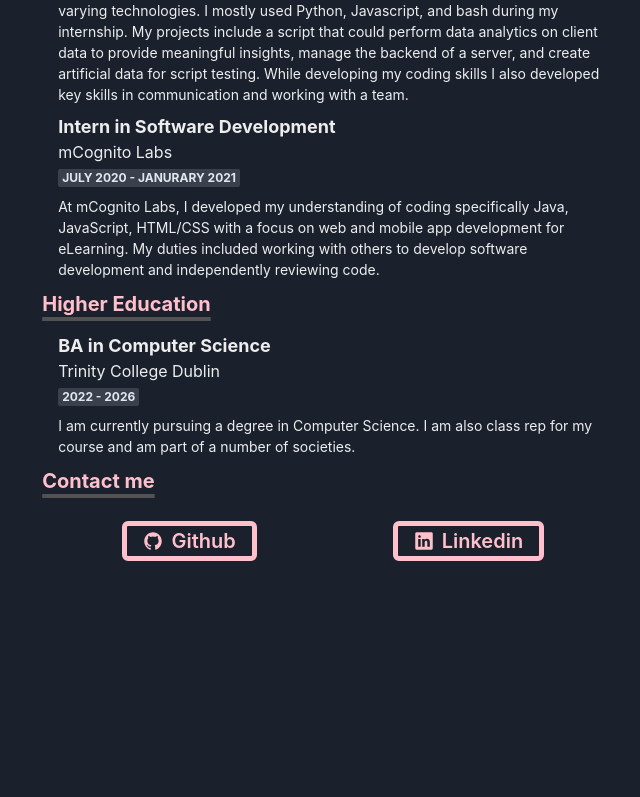
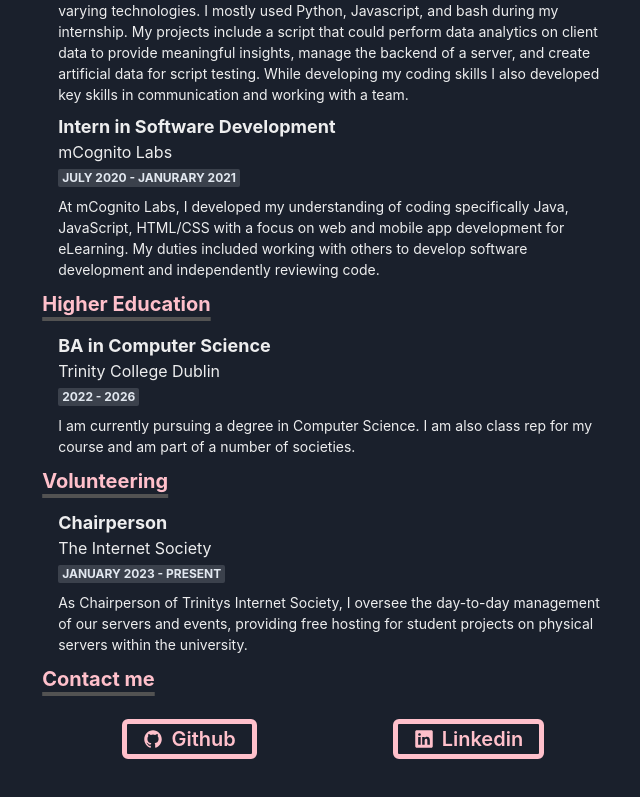
Before and after one commit to zamolots/Portfolio, a Next.js app: page /about in a window 1280 px wide. Shown: the part 490-1287 px from the top of the page, without its empty margins (311-951 px from the left). Before the commit the page ends 1095 px from the top, so only its background shows below. Built offline with nearby package versions, Linux system fonts and the light colour scheme.

Commit message:
Updating portfolio with new info

```diff
--- a/pages/about.js
+++ b/pages/about.js
@@ -126,8 +126,25 @@ const About = () => {
 
                 </Box>
             </RSection>
+            <LSection delay={0.5}>
+                <Box>
+                    <Heading as="h3" variant="section-title" color={useColorModeValue('#553C9A','pink')}>
+                        Volunteering
+                    </Heading>
+                    <Container >
+                        <chakra.span fontSize={"18px"} fontWeight="bold">Chairperson</chakra.span>
+                        <p>The Internet Society</p>
+                        <Badge>January 2023 - Present</Badge>
+                        <Text mt={2} fontSize="sm" >
+                        As Chairperson of Trinitys Internet Society, I oversee the day-to-day management of our servers and events, providing free hosting for student projects on physical servers within the university.
+                        </Text>
+                    </Container>
+
+
+                </Box>
+            </LSection>
             </Box>
-            <LSection delay={0.5}>
+            <RSection delay={0.5}>
                 <Heading as="h3" variant="section-title" color={useColorModeValue('#553C9A','pink')}>
                     Contact me
                 </Heading>
@@ -162,7 +179,7 @@ const About = () => {
                     </SimpleGrid>
                 </Box>
 
-            </LSection>
+            </RSection>
 
         </Container>
 
```
Also changed, not shown: 1 other file (tests, documents, lock files or other folders).
